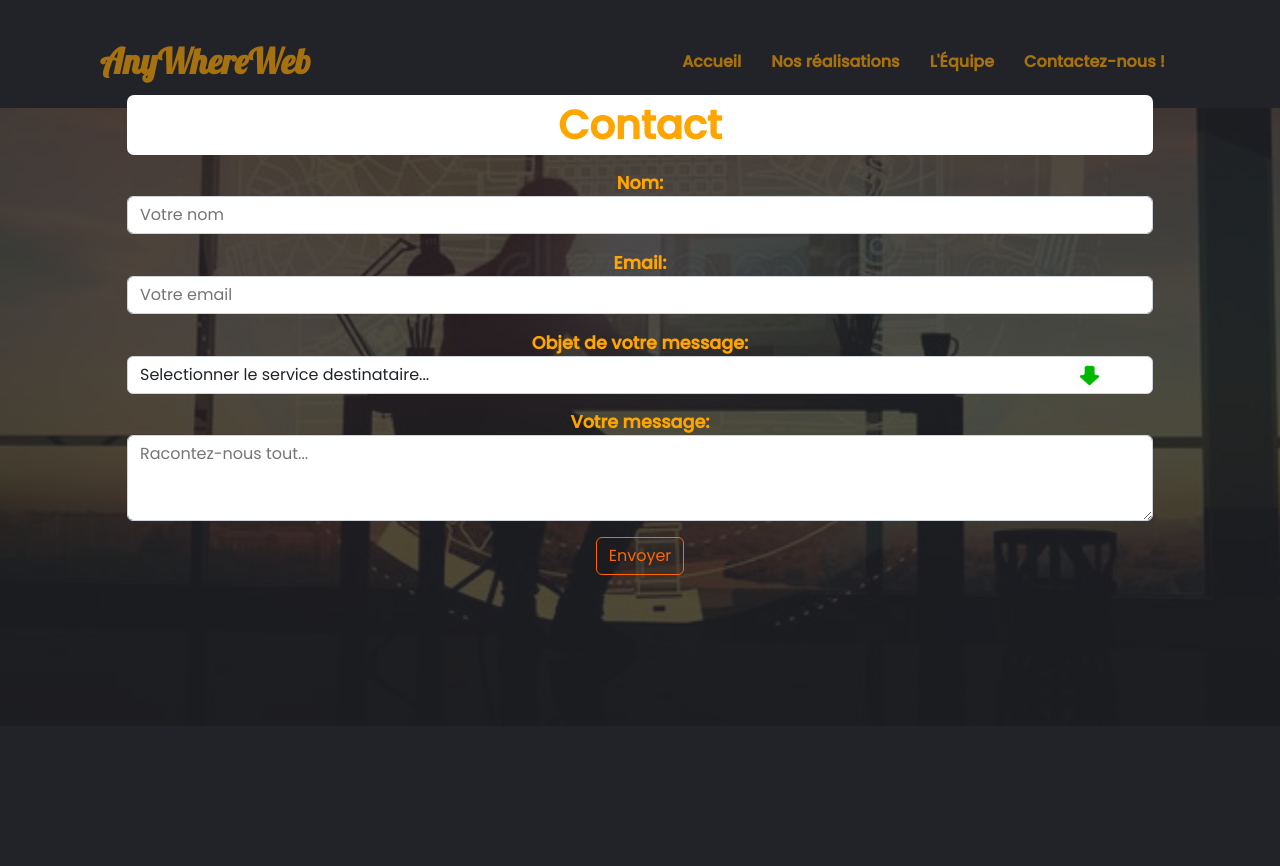
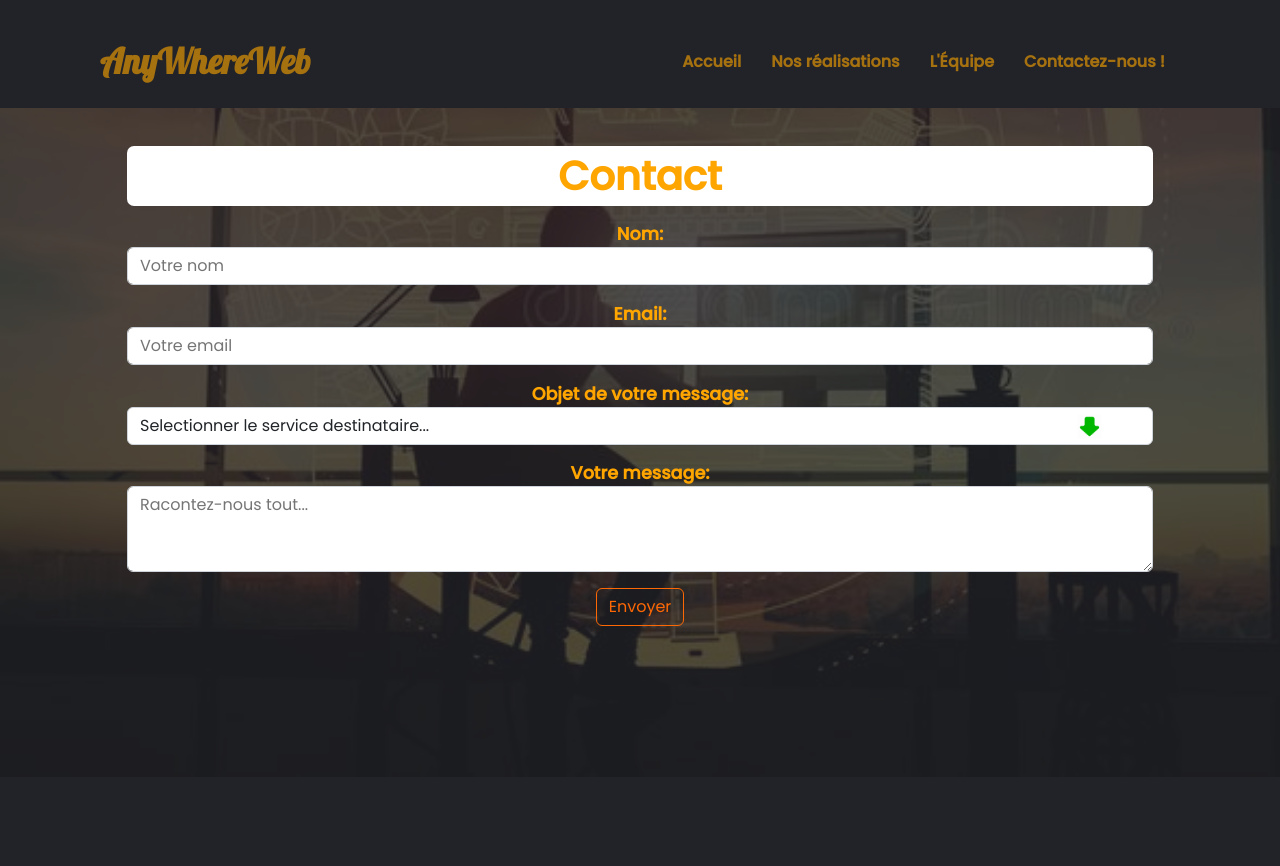
Before and after one commit to GregMagnin/AnyWhereWeb_, a PHP site: page /AWW/page/contact in a window 1280 px wide. Shown: the top 866 px of the page. Run offline with PHP 8.4, Linux system fonts and the light colour scheme.

Commit message:
Reglage page formulaire

```diff
--- a/assets/css/contact.css
+++ b/assets/css/contact.css
@@ -1,3 +1,7 @@
+.container{
+  padding-top: 5%;
+}
+
 .container-form {
   width: 95%;
   margin: 10px auto;
--- a/page/contact/form.php
+++ b/page/contact/form.php
@@ -7,7 +7,8 @@
         $_SESSION['result'] = null; ?></p>
   </div>
   <form action="handler.php" method="post" class="row mb-3">
-    <h1>Contact</h1>
+  <div class="container">
+  <h1>Contact</h1>
 
     <div class="mb-3">
       <label for="field-username" class="form-label">Nom: </label>
@@ -42,5 +43,5 @@
       </div>
   </form>
 </div>
-
+</div>
 </section>
```
